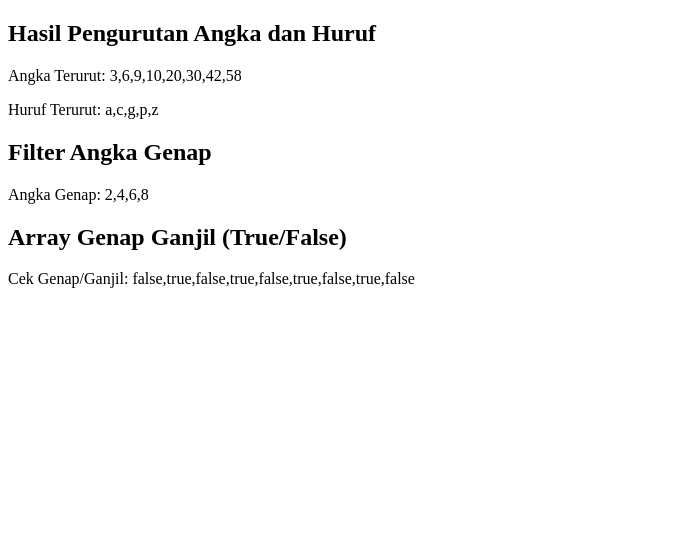
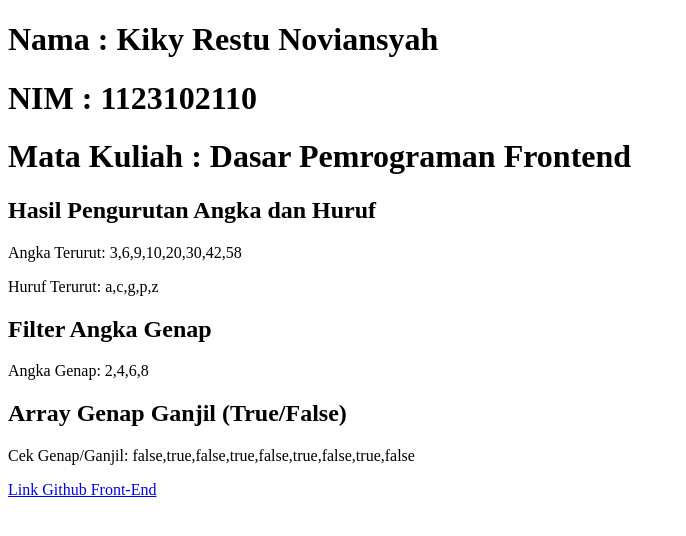
Before and after one commit to kikyrestu/Front-End-KikyRestuNoviansyah, a plain HTML site: page Pertemuan 3- Pengenalan JavaScript/index.html in a window 1280 px wide. Shown: the whole page, without its empty margins (0-686 px from the left). Drawn offline with Linux system fonts and the light colour scheme.

Commit message:
Update index.html

```diff
--- a/Pertemuan 3- Pengenalan JavaScript/index.html
+++ b/Pertemuan 3- Pengenalan JavaScript/index.html
@@ -6,6 +6,11 @@
     <title>Tugas Frontend P3</title>
 </head>
 <body>
+
+    <h1>Nama : Kiky Restu Noviansyah</h1>
+    <h1>NIM : 1123102110</h1>
+    <h1>Mata Kuliah : Dasar Pemrograman Frontend</h1>
+
     <h2>Hasil Pengurutan Angka dan Huruf</h2>
     <p id="hasil-angka"></p>
     <p id="hasil-huruf"></p>
@@ -15,6 +20,9 @@
 
     <h2>Array Genap Ganjil (True/False)</h2>
     <p id="cek-genap-ganjil"></p>
+    <footer>
+        <a href="https://github.com/kikyrestu/Front-End-KikyRestuNoviansyah">Link Github Front-End</a>
+    </footer>
     <script>
         const daftarAngka = [20, 10, 3, 30, 58, 42, 6, 9];
         const daftarHuruf = ['z', 'a', 'c', 'g', 'p'];
```
